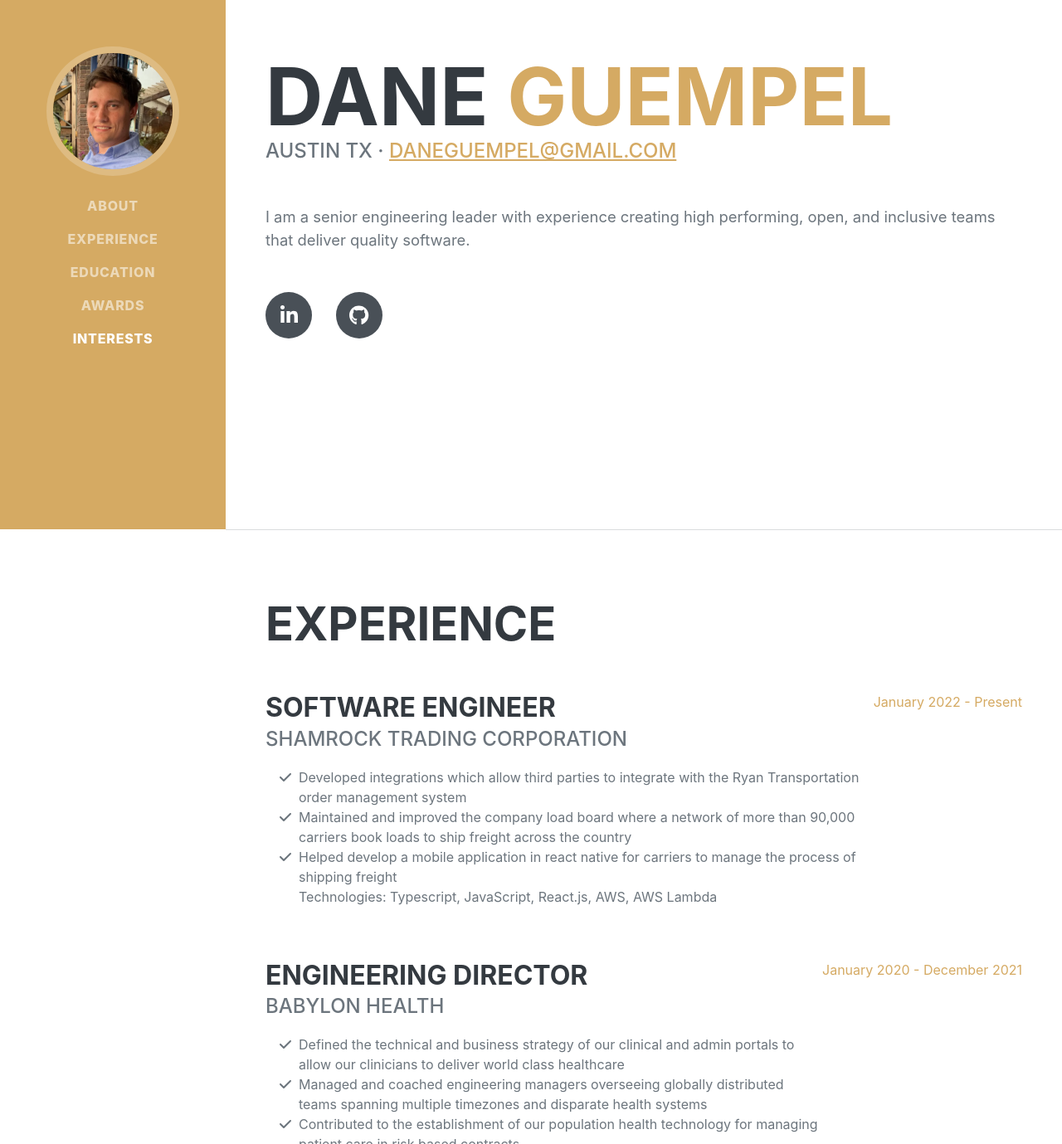
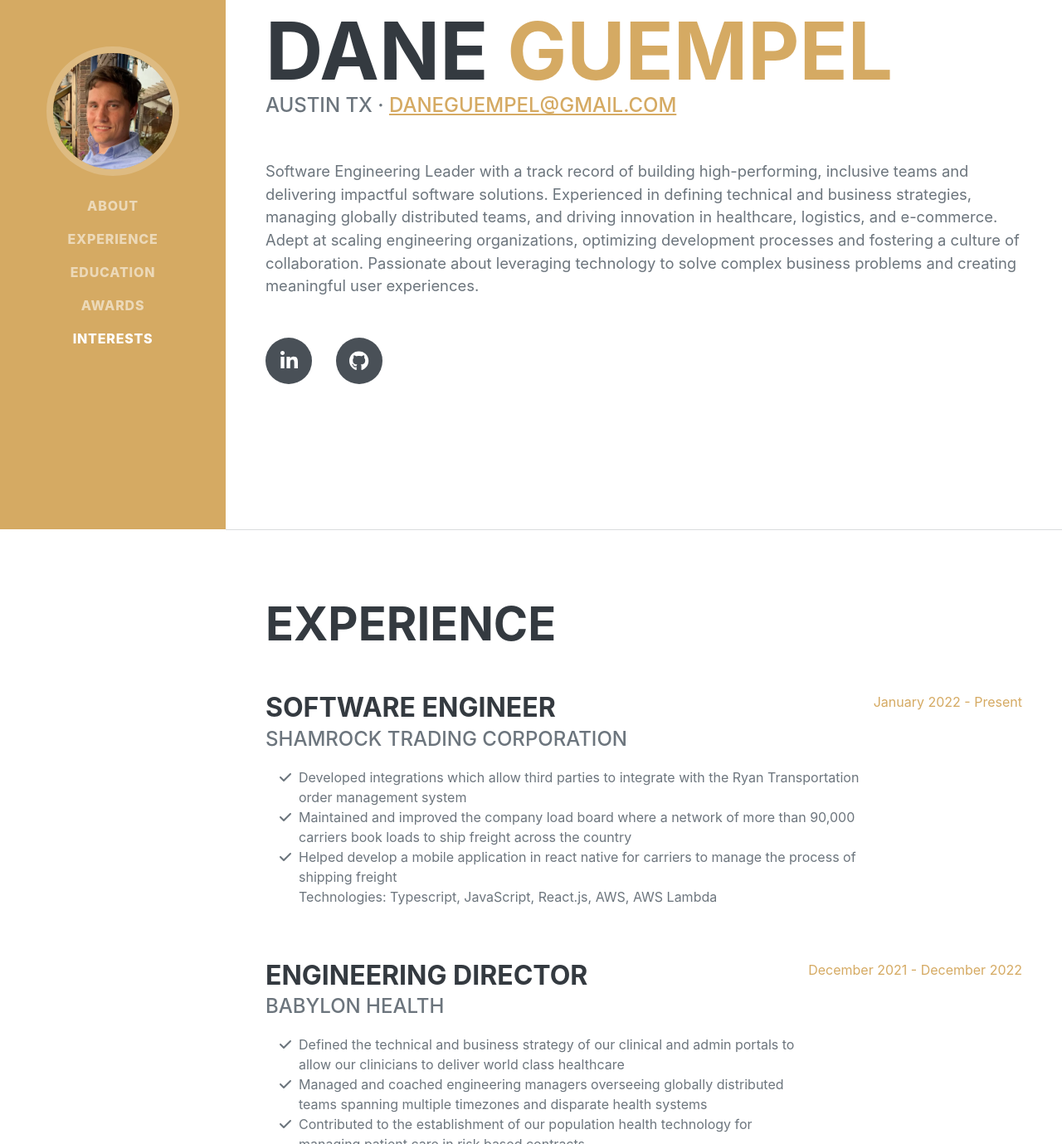
Before and after one commit to humandane/daneguempel.github.io, a plain HTML site: page index.html in a window 1280 px wide. Shown: the part 162-1541 px from the top of the page at 83% size. Drawn offline with nearby package versions, Linux system fonts and the light colour scheme; a web font is replaced by a local one.

Commit message:
Update dates and intro text

```diff
--- a/index.html
+++ b/index.html
@@ -26,7 +26,6 @@
             rel="stylesheet"
             type="text/css"
         />
-        <!-- Core theme CSS (includes Bootstrap)-->
         <link href="css/styles.css" rel="stylesheet" />
     </head>
     <body id="page-top">
@@ -96,7 +95,7 @@
                         <a href="mailto:daneguempel@gmail.com">daneguempel@gmail.com</a>
                     </div>
                     <p class="lead mb-5">
-                        I am a senior engineering leader with experience creating high performing, open, and inclusive teams that deliver quality software.
+                        Software Engineering Leader with a track record of building high-performing, inclusive teams and delivering impactful software solutions. Experienced in defining technical and business strategies, managing globally distributed teams, and driving innovation in healthcare, logistics, and e-commerce. Adept at scaling engineering organizations, optimizing development processes and fostering a culture of collaboration. Passionate about leveraging technology to solve complex business problems and creating meaningful user experiences.
                     </p>
                     <div class="social-icons">
                         <a class="social-icon" href="https://www.linkedin.com/in/daneguempel/"
@@ -175,7 +174,7 @@
                             </p>
                         </div>
                         <div class="flex-shrink-0">
-                            <span class="text-primary">January 2020 - December 2021</span>
+                            <span class="text-primary">December 2021 - December 2022</span>
                         </div>
                     </div>
                     <div
```
